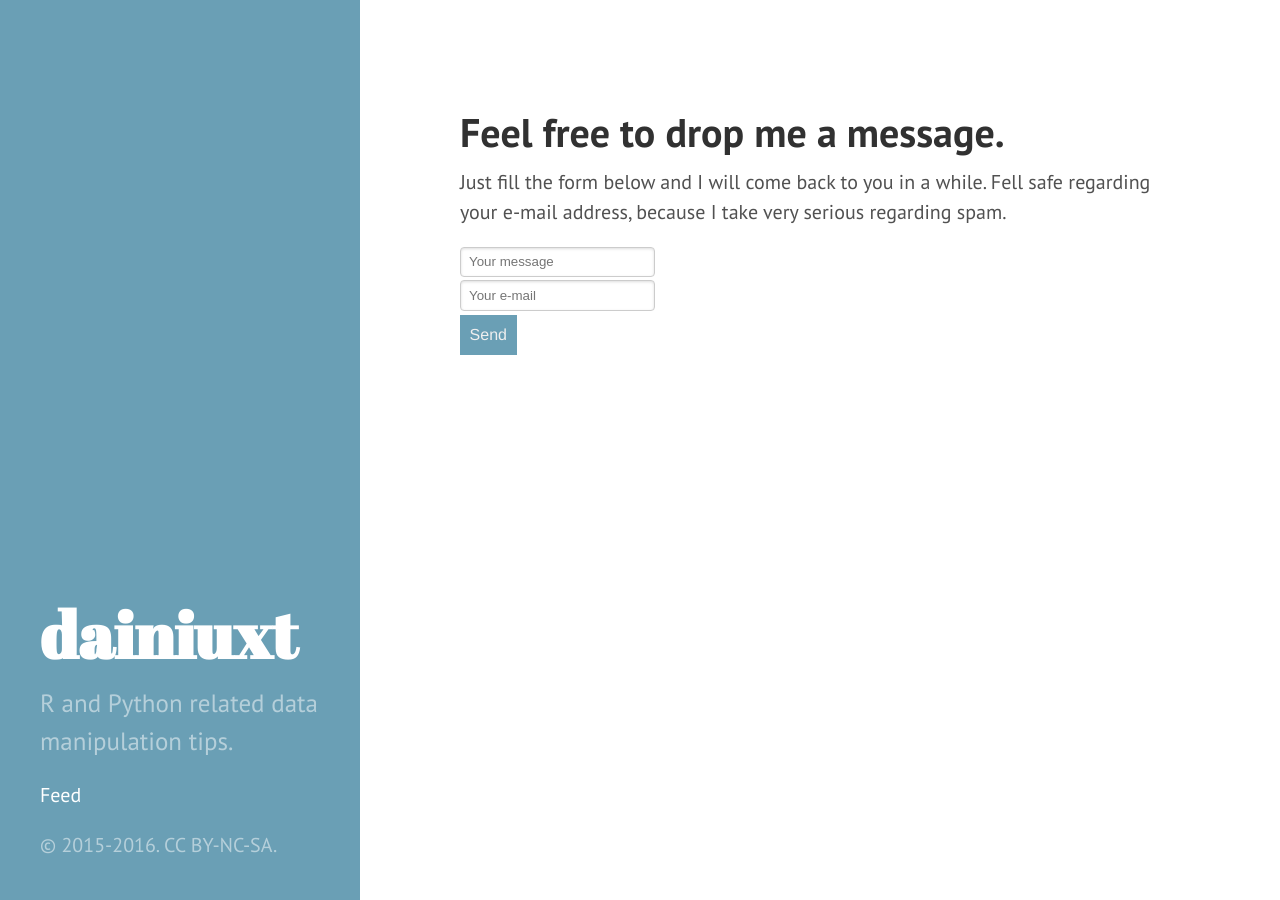
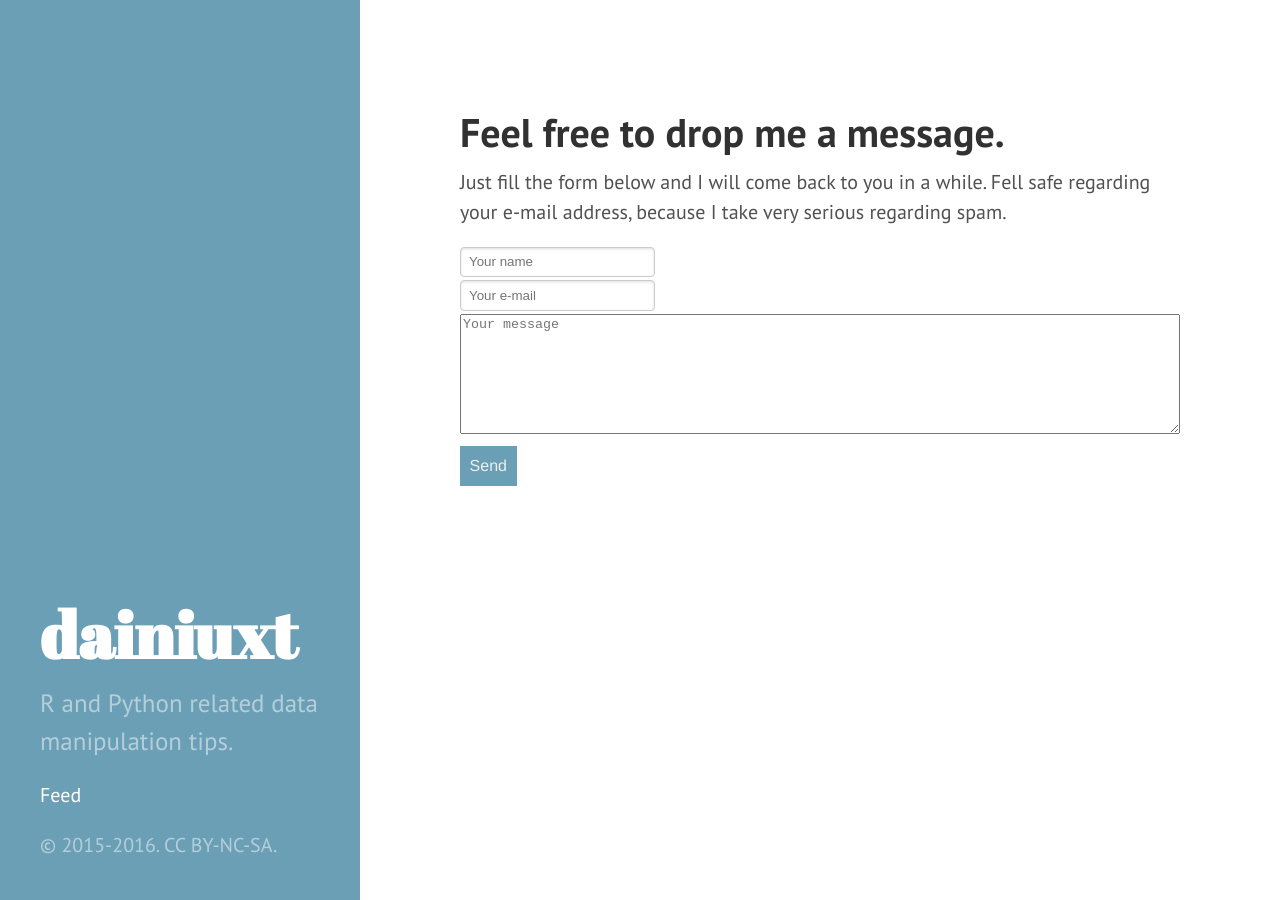
Before and after one commit to dainiuxt/dainiuxt.github.io, a Jekyll site: the page built from contactme.html, in a window 1280 px wide. Built offline with Jekyll 4.4.1, drawn with Linux system fonts in a browser that asks for light colours; comment, search, counter and statistics services are not loaded.

Commit message:
Update contactme.html

```diff
--- a/contactme.html
+++ b/contactme.html
@@ -9,8 +9,11 @@ noindex:   true
     <h1>Feel free to drop me a message.</h1>
     <p>Just fill the form below and I will come back to you in a while. Fell safe regarding your e-mail address, because I take very serious regarding spam.</p>
     <form class="form-stacked" action="//formspree.io/dainiuxt+gh@gmail.com" method="POST">
-    <input type="text" placeholder="Your message" name="name">
+    <input type="text" placeholder="Your name" name="name">
     <input type="email" placeholder="Your e-mail" name="_replyto">
+    <textarea name="body" placeholder="Your message"></textarea>
+    <input type="text" name="_gotcha" style="display:none" />
+    <input type="hidden" name="_next" value="http://30dienu.lt/thanks" />
     <input type="submit" value="Send">
     </form>
   </div>
```
